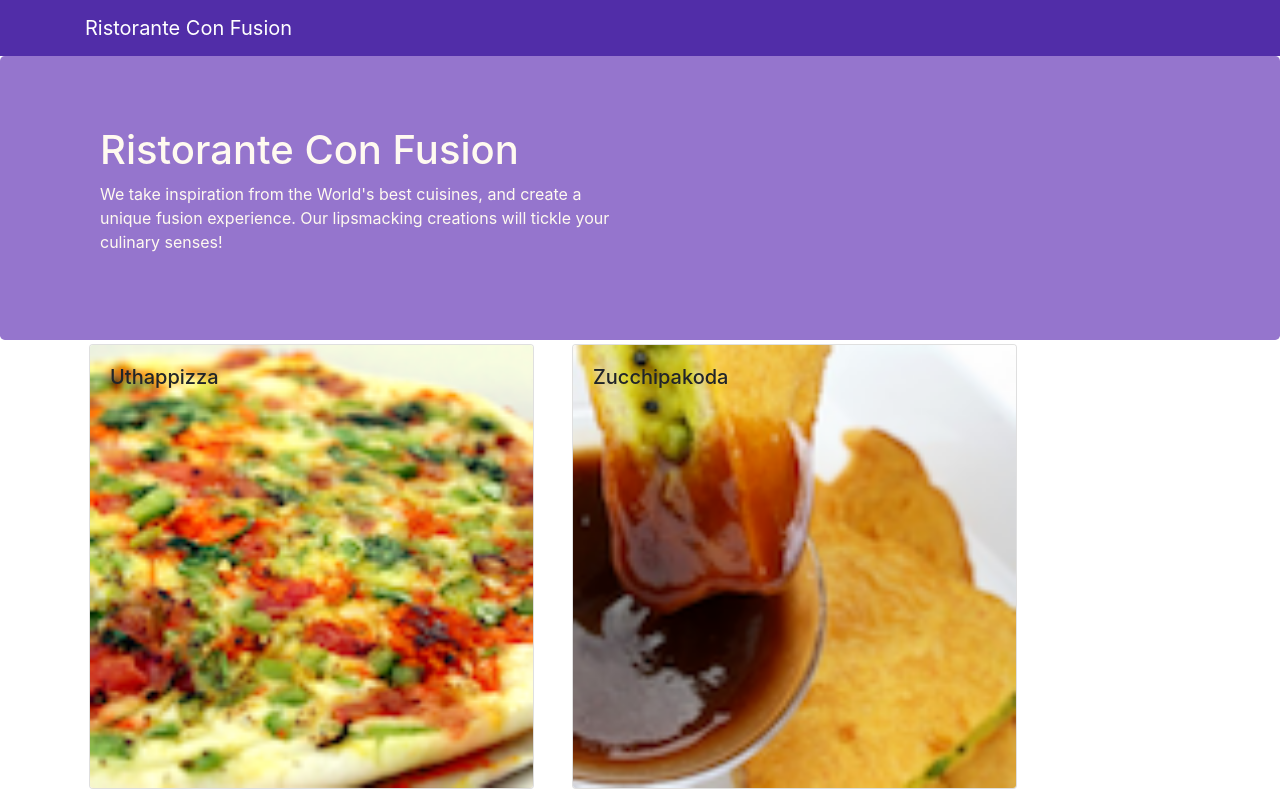
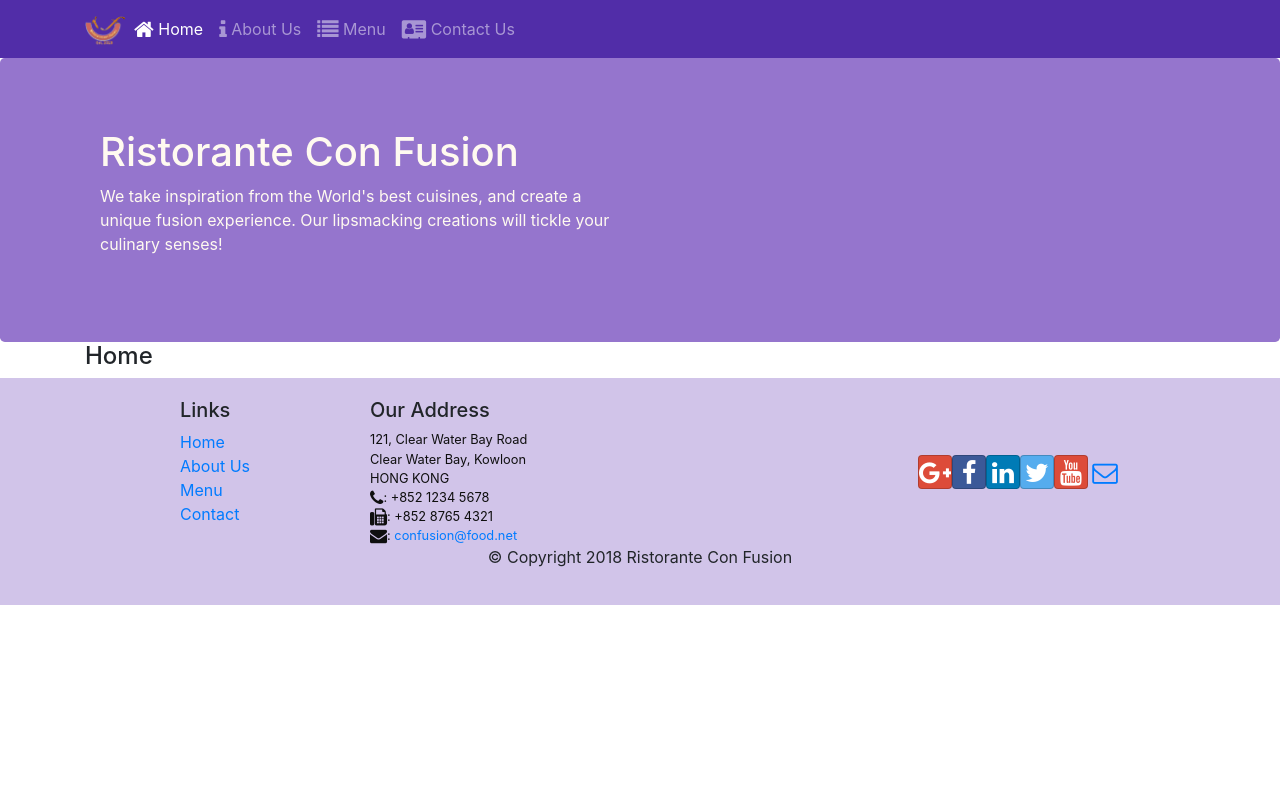
Before and after one commit to EricSyme/React, a React (Create React App) app: page /home in a window 1280 px wide. Shown: the top 795 px of the page. Built offline with nearby package versions, Linux system fonts and the light colour scheme.

Commit message:
React Router

```diff
--- a/package.json
+++ b/package.json
@@ -9,6 +9,7 @@
     "react": "^16.8.6",
     "react-dom": "^16.8.6",
     "react-popper": "^0.9.2",
+    "react-router-dom": "4.2.2",
     "react-scripts": "3.0.1",
     "reactstrap": "^5.0.0"
   },
--- a/src/App.js
+++ b/src/App.js
@@ -1,15 +1,18 @@
 import React, {Component} from 'react';
 import Main from './components/MainComponent';
 import './App.css';
+import {BrowserRouter} from 'react-router-dom';
 
 
 class App extends Component {
 
   render() {
     return (
-      <div>
-        <Main />
-      </div>
+      <BrowserRouter>
+        <div>
+          <Main />
+        </div>
+      </BrowserRouter>
     );
   }
 }
--- a/src/components/FooterComponent.js
+++ b/src/components/FooterComponent.js
@@ -1,4 +1,5 @@
 import React from 'react';
+import { Link } from 'react-router-dom';
 
 function Footer(props) {
     return(
@@ -8,10 +9,10 @@
                 <div className="col-4 offset-1 col-sm-2">
                     <h5>Links</h5>
                     <ul className="list-unstyled">
-                        <li><a href="#">Home</a></li>
-                        <li><a href="#">About</a></li>
-                        <li><a href="#">Menu</a></li>
-                        <li><a href="contactus.html">Contact</a></li>
+                        <li><Link to="/home">Home</Link></li>
+                        <li><Link to="/aboutus">About Us</Link></li>
+                        <li><Link to="/menu">Menu</Link></li>
+                        <li><Link to="/contactus">Contact</Link></li>
                     </ul>
                 </div>
                 <div className="col-7 col-sm-5">
--- a/src/components/HeaderComponent.js
+++ b/src/components/HeaderComponent.js
@@ -1,14 +1,50 @@
 import React, {Component} from 'react';
-import { Navbar, NavbarBrand, Jumbotron } from 'reactstrap';
+import { Navbar, NavbarBrand, Nav, NavbarToggler, Collapse, NavItem, Jumbotron } from 'reactstrap';
+import { NavLink } from 'react-router-dom';
 
 
 class Header extends Component {
+
+    constructor(props) {
+        super(props);
+        this.state = {
+            isNavOpen: false
+        }
+    }
+
     render(){
         return(
             <React.Fragment>
-                <Navbar dark>
+                <Navbar dark expand="md">
                 <div className="container">
-                    <NavbarBrand href="/">Ristorante Con Fusion</NavbarBrand>
+                    <NavbarToggler onClick={this.toggleNav} />
+                    <NavbarBrand className="mr-auto" href="/">
+                        <img src="assets/images/logo.png" height = "30" width = "41" alt="Ristorante Con Fusion" />
+                    </NavbarBrand>
+                    <Collapse isOpen={this.state.isNavOpen} navbar>
+                        <Nav navbar>
+                            <NavItem>
+                                <NavLink className="nav-link" to="/home">
+                                    <span className="fa fa-home fa-lg"></span> Home
+                                </NavLink>
+                            </NavItem>
+                            <NavItem>
+                                <NavLink className="nav-link" to="/aboutus">
+                                    <span className="fa fa-info fa-lg"></span> About Us
+                                </NavLink>
+                            </NavItem>
+                            <NavItem>
+                                <NavLink className="nav-link" to="/menu">
+                                    <span className="fa fa-list fa-lg"></span> Menu
+                                </NavLink>
+                            </NavItem>
+                            <NavItem>
+                                <NavLink className="nav-link" to="/contactus">
+                                    <span className="fa fa-address-card fa-lg"></span> Contact Us
+                                </NavLink>
+                            </NavItem>
+                        </Nav>
+                    </Collapse>
                 </div>
                 </Navbar>
                 <Jumbotron>
--- /dev/null
+++ b/src/components/HomeComponent.js
@@ -0,0 +1,11 @@
+import React from 'react';
+
+function Home(props){
+    return(
+        <div className="container">
+            <h4>Home</h4>
+        </div>
+    );
+}
+
+export default Home;
--- a/src/components/MainComponent.js
+++ b/src/components/MainComponent.js
@@ -1,9 +1,11 @@
 import React, { Component } from 'react';
+import Home from './HomeComponent';
 import Menu from './MenuComponent';
 import DishDetail from './DishdetailComponent';
 import Header from './HeaderComponent';
 import Footer from './FooterComponent';
 import { DISHES } from '../shared/dishes';
+import { Switch, Route, Redirect } from 'react-router-dom';
 
 class Main extends Component {
 
@@ -11,20 +13,26 @@
     super(props);
     this.state = {
         dishes: DISHES,
-        selectedDish: null
     };
   }
 
-  onDishSelect(dishId) {
-    this.setState({ selectedDish: dishId});
-  }
+  render() {
 
-  render() {
+    const HomePage = () => {
+      return(
+        <Home />
+      );
+    }
+
     return (
+
       <div>
         <Header />
-        <Menu dishes={this.state.dishes} onClick={(dishId) => this.onDishSelect(dishId)} />
-        <DishDetail dish={this.state.dishes.filter((dish) => dish.id === this.state.selectedDish)[0]} />
+        <Switch>
+          <Route path="/home" component={HomePage} />
+          <Route exact path="/menu" component={() => <Menu dishes={this.state.dishes} />} />
+          <Redirect to="/home" />
+        </Switch>
         <Footer />
       </div>
     );
--- a/src/components/MenuComponent.js
+++ b/src/components/MenuComponent.js
@@ -3,7 +3,7 @@
 
     function RenderMenuItem({dish, onClick}){
         return(
-            <Card onClick={() => onClick(dish.id)}>
+            <Card>
                 <CardImg width="100%" src={dish.image} alt={dish.name} />
                 <CardImgOverlay>
                     <CardTitle>{dish.name}</CardTitle>
@@ -17,7 +17,7 @@
         const menu = props.dishes.map((dish) => {
             return (
                 <div key={dish.id} className="col-12 col-md-5 m-1">
-                    <RenderMenuItem dish= {dish} onClick = {props.onClick} />
+                    <RenderMenuItem dish= {dish} />
                 </div>
             );
         });
```
Also changed, not shown: 1 other file (tests, documents, lock files or other folders).
